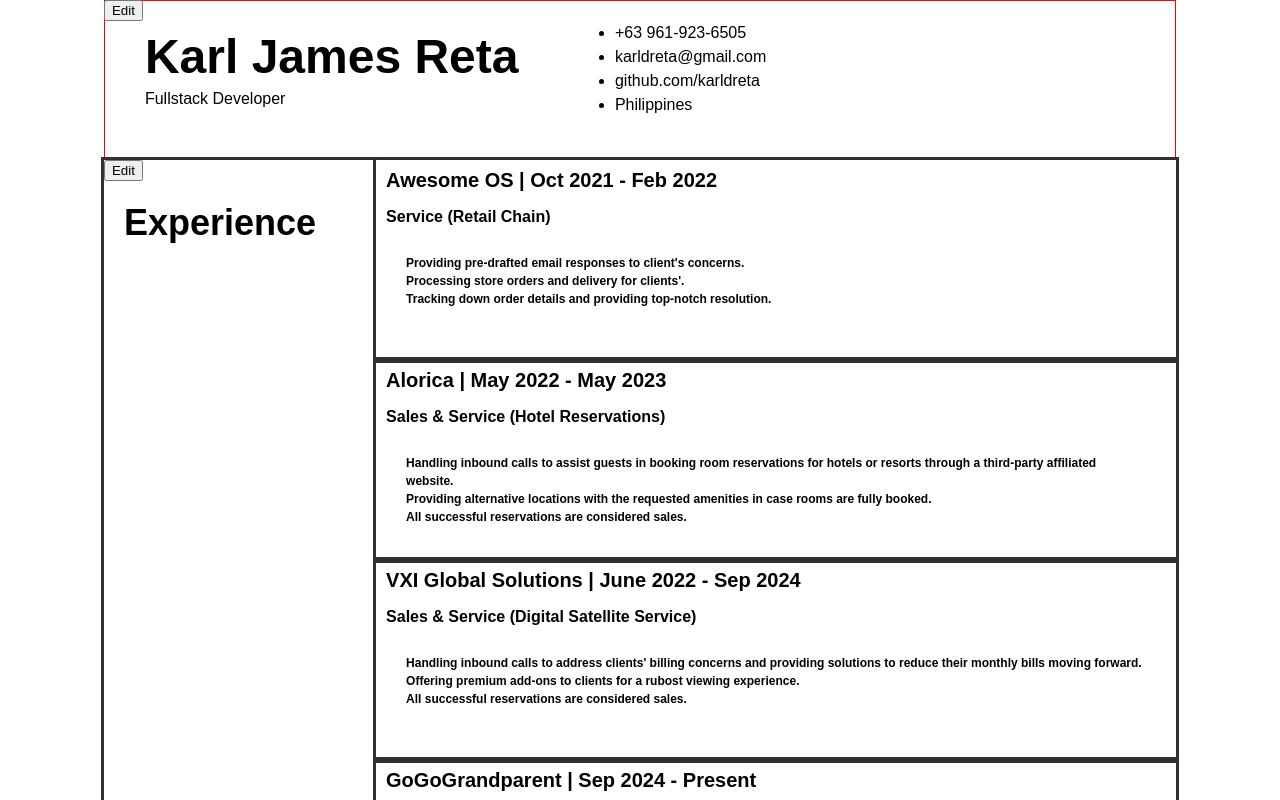
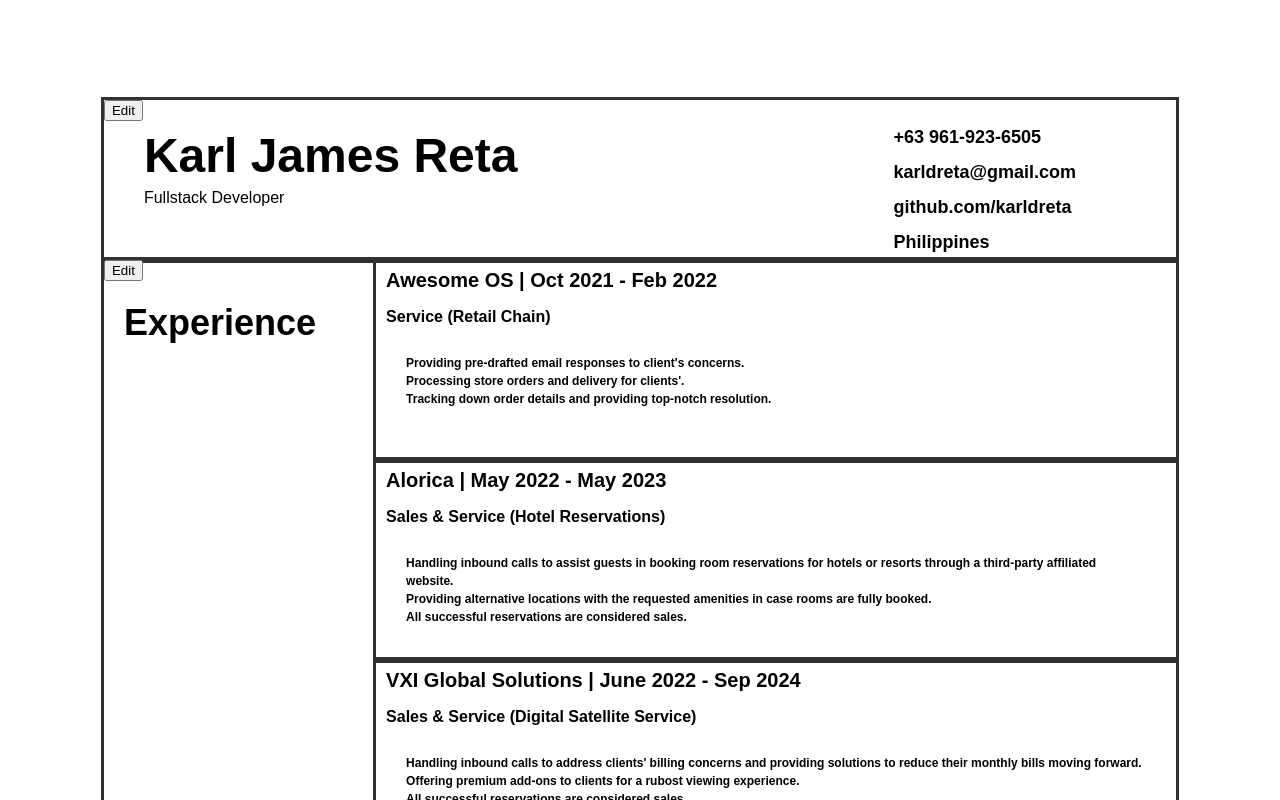
Before and after one commit to karldreta/react-cv-top, a React (Vite) app: page / in a window 1280 px wide. Shown: the top 800 px of the page. Built offline with nearby package versions, Linux system fonts and the light colour scheme.

Commit message:
Modify box-shadow, initilize styling for InfoSection

```diff
--- a/src/components/InfoSection.jsx
+++ b/src/components/InfoSection.jsx
@@ -22,7 +22,7 @@
 
   return (
     <>
-      <button onClick={handleButtonClick}>
+      <button onClick={handleButtonClick} className="editInfoBtn">
         {isEditing ? "Submit Edit" : "Edit"}
       </button>
       <section className="sectLvl1">
--- a/src/styles/Experience.css
+++ b/src/styles/Experience.css
@@ -1,7 +1,5 @@
 .sectLvl2 {
   position: relative;
-  /* border: 1px solid #ff0000; */
-  /* border: 2px solid black; */
   box-shadow: rgba(0, 0, 0, 0.16) 0px 1px 4px, rgb(51, 51, 51) 0px 0px 0px 3px;
   flex-direction: column;
   font-family: Arial, system-ui, Helvetica, sans-serif;
--- a/src/styles/InfoSection.css
+++ b/src/styles/InfoSection.css
@@ -1,15 +1,19 @@
 .sectLvl1 {
-  border: 1px solid #ff0000;
+  box-shadow: rgba(0, 0, 0, 0.16) 0px 1px 4px, rgb(51, 51, 51) 0px 0px 0px 3px;
   box-sizing: border-box;
+  position: relative;
+  margin-top: 100px;
+  font-family: Arial, system-ui, Helvetica, sans-serif;
   display: flex;
-  font-family: Arial, system-ui, Helvetica, sans-serif;
+  justify-content: space-between;
   height: 20vh;
 }
 
 .sectLvl1 > div {
-  margin-right: 50px;
+  margin-right: 100px;
   display: flex;
   flex-direction: column;
+  align-items: center;
 }
 
 input {
@@ -48,4 +52,17 @@
   padding: 0;
   display: flex;
   flex-direction: column;
+  align-self: center;
 }
+
+div > ul > li {
+  font-size: 18px;
+  line-height: 35px;
+  font-weight: bold;
+  list-style-type: none;
+}
+
+.editInfoBtn {
+  position: absolute;
+  top: 100px;
+}
```
